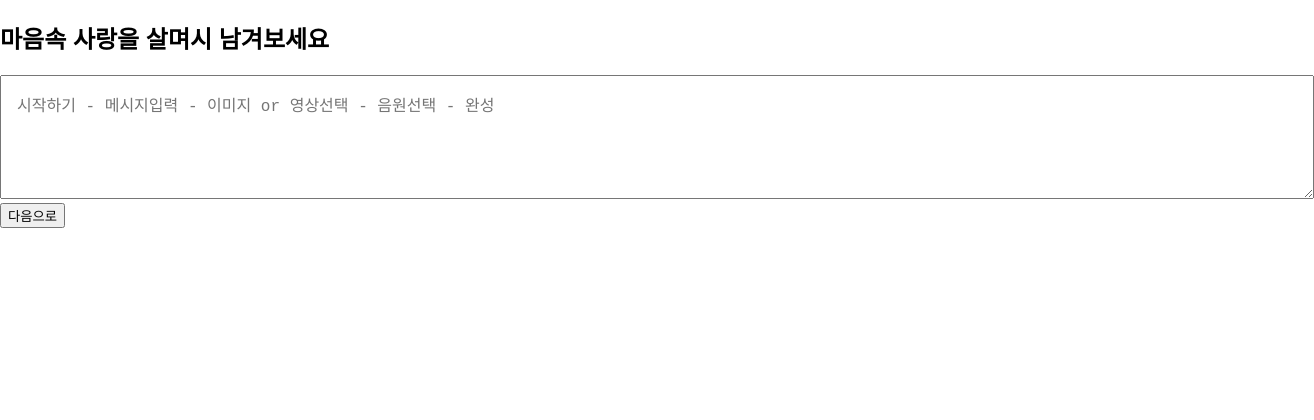
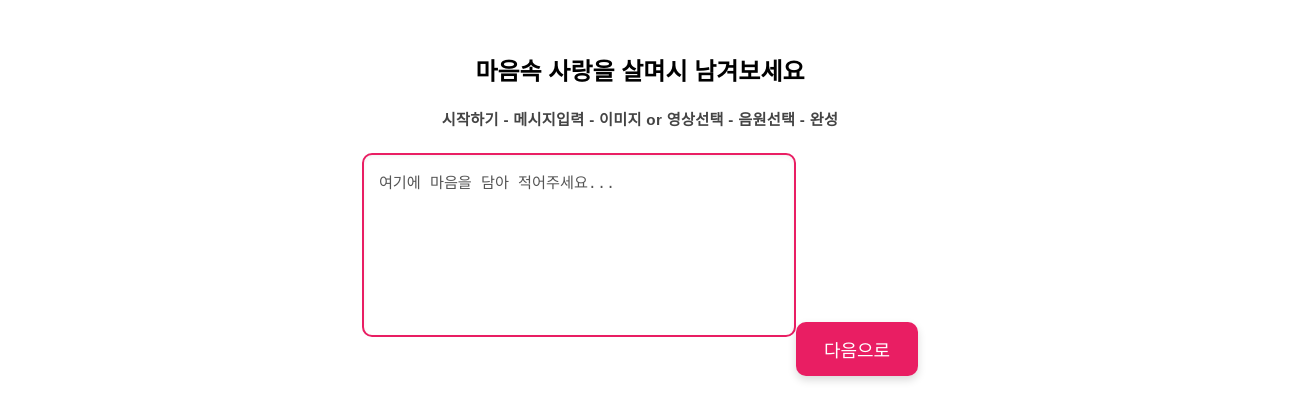
Before and after one commit to xeon-243859/ppongtok-app, a React (Vite) app: page /write/message in a window 1280 px wide. Shown: the top 420 px of the page, 1314 px wide, since content can reach past the window. Built offline with nearby package versions, Linux system fonts and the light colour scheme.

Commit message:
💌 WriteMessagePage 감성 강화: 진행단계 bold + 버튼 크기 조정

```diff
--- /dev/null
+++ b/src/pages/WriteMessagePage.css
@@ -0,0 +1,58 @@
+.write-message-container {
+  max-width: 600px;
+  margin: 0 auto;
+  padding: 2rem 1rem;
+  text-align: center;
+}
+
+.progress-bar {
+  font-weight: bold; /* ✅글씨 찐하게 이 줄만 추가하면 끝! */
+  font-size: 0.95rem;
+  color: #444;
+  font-weight: bold;
+  letter-spacing: 0.3px;
+  margin-bottom: 1.5rem;
+}
+
+.message-input {
+  width: 100%;
+  padding: 1rem;
+  font-size: 1rem;
+  border-radius: 12px;
+  border: 1px solid #ccc;
+  resize: none;
+  box-shadow: inset 0 2px 4px rgba(0,0,0,0.05);
+  margin-bottom: 1.5rem;
+}
+
+.next-button {
+  background-color: #f06292;
+  color: white;
+  font-size: 0.95rem;        /* ✅ 글자 크기 살짝 줄임 */
+  padding: 10px 20px;        /* ✅ 여백 줄여서 버튼 크기 줄임 */
+  border: none;
+  border-radius: 10px;
+  cursor: pointer;
+  box-shadow: 0 4px 8px rgba(0, 0, 0, 0.15);
+  transition: background-color 0.3s;
+  display: inline-block;
+  margin-top: 1.2rem;
+}
+
+
+.next-button:hover {
+  background-color: #ec407a;
+}
+
+@media (max-width: 480px) {
+  .next-button {
+    width: 80%;
+    font-size: 0.95rem;
+    padding: 12px 0;
+  }
+
+  .message-input {
+    font-size: 0.95rem;
+    padding: 0.8rem;
+  }
+}
--- a/src/pages/WriteMessagePage.jsx
+++ b/src/pages/WriteMessagePage.jsx
@@ -1,6 +1,8 @@
 // src/pages/WriteMessagePage.jsx
+
 import { useState } from "react";
 import { useNavigate } from "react-router-dom";
+import "./WriteMessagePage.css"; // CSS 따로 적용
 
 const WriteMessagePage = () => {
   const [message, setMessage] = useState("");
@@ -14,14 +16,22 @@ const WriteMessagePage = () => {
   return (
     <div className="write-message-container">
       <h2>마음속 사랑을 살며시 남겨보세요</h2>
+
+      <p className="progress-bar">
+        시작하기 - 메시지입력 - 이미지 or 영상선택 - 음원선택 - 완성
+      </p>
+
       <textarea
-        placeholder="시작하기 - 메시지입력 - 이미지 or 영상선택 - 음원선택 - 완성"
+        className="message-input"
+        placeholder="여기에 마음을 담아 적어주세요..."
         value={message}
         onChange={(e) => setMessage(e.target.value)}
         rows={5}
-        style={{ width: "100%", padding: "1rem", fontSize: "1rem" }}
       />
-      <button onClick={handleNext}>다음으로</button>
+
+      <button className="next-button" onClick={handleNext}>
+        다음으로
+      </button>
     </div>
   );
 };
```
